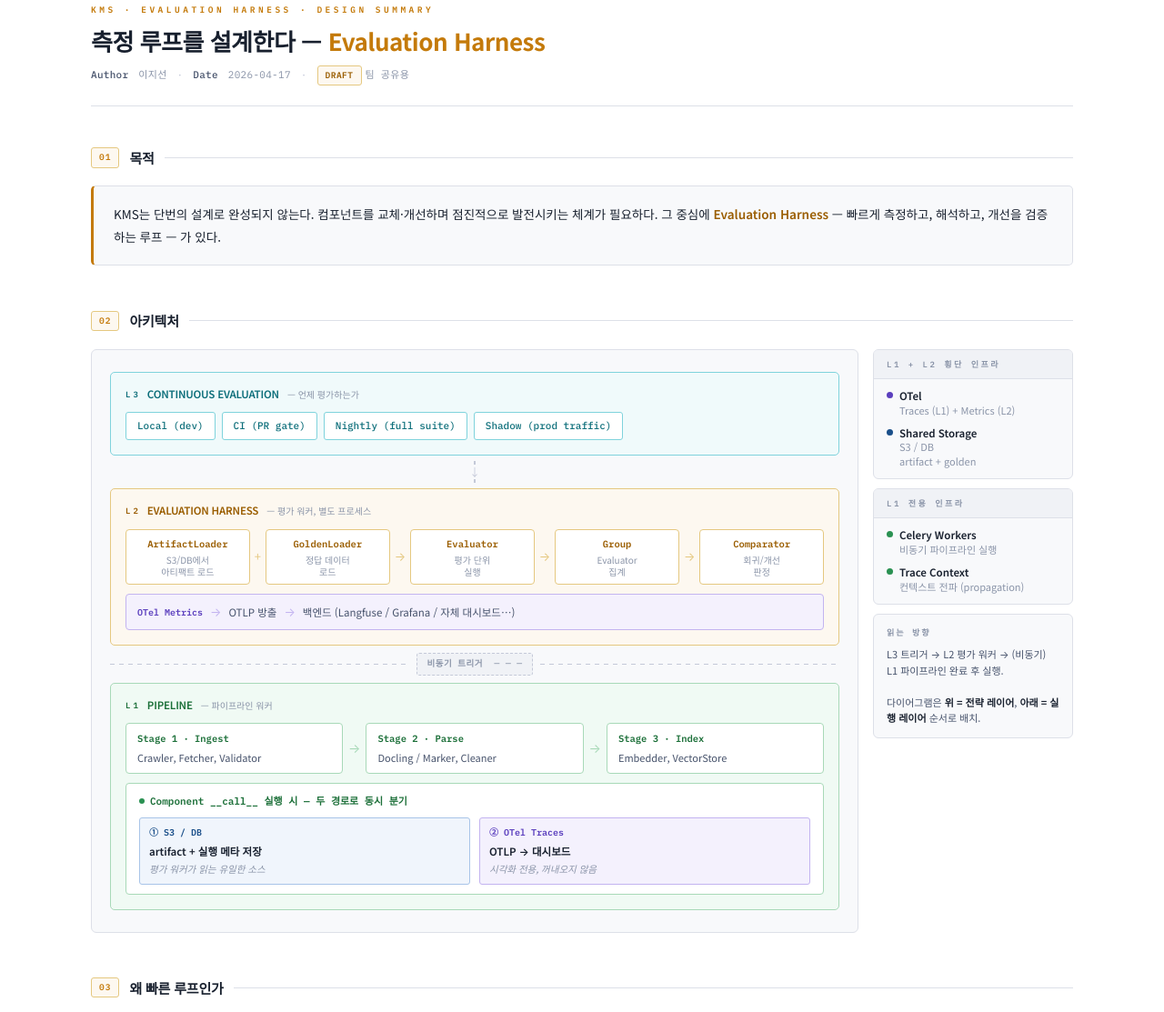
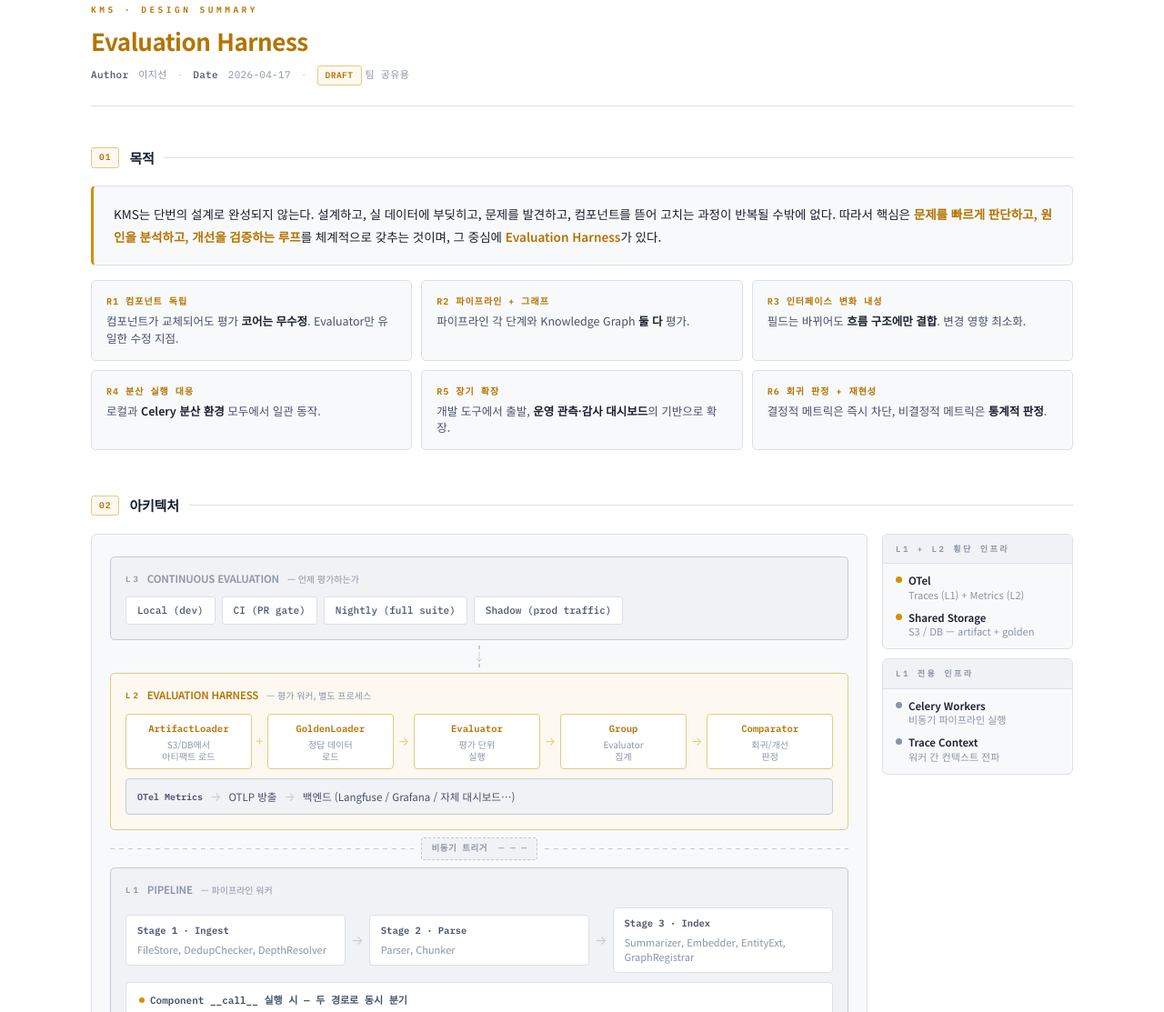
Before and after one commit to JiseonLee-jul/daylog, a plain HTML site: page vault/inbox/raw/260417_kms-evaluation-harness-summary.html in a window 1280 px wide. Shown: the part 41-1154 px from the top of the page at 91% size. Drawn offline with Linux system fonts and the light colour scheme.

Commit message:
vault backup: 2026-04-20 10:56:06

```diff
--- a/vault/inbox/raw/260417_kms-evaluation-harness-summary.html
+++ b/vault/inbox/raw/260417_kms-evaluation-harness-summary.html
@@ -3,14 +3,15 @@
 <head>
 <meta charset="UTF-8">
 <meta name="viewport" content="width=device-width, initial-scale=1.0">
-<title>측정 루프를 설계한다 — Evaluation Harness</title>
+<title>Evaluation Harness</title>
 <style>
   @import url('https://fonts.googleapis.com/css2?family=IBM+Plex+Mono:wght@400;500;600&family=Noto+Sans+KR:wght@400;500;600;700&display=swap');
 
   :root {
     --bg:         #ffffff;
     --bg-1:       #f8f9fb;
-    --bg-2:       #f0f2f6;
+    --bg-2:       #f0f2f5;
+    --bg-3:       #e6e9ee;
     --border:     #dde0e8;
     --border-hi:  #c4c9d8;
 
@@ -18,33 +19,10 @@
     --text-dim:   #46526b;
     --text-mute:  #8a94a8;
 
-    /* L1 — Green */
-    --g:          #1b6f38;
-    --g-mid:      #2a9152;
-    --g-bg:       #f0faf4;
-    --g-border:   #a8d9b8;
-
-    /* L2 — Amber */
-    --a:          #9a5d00;
-    --a-mid:      #c47a0a;
-    --a-bg:       #fdf8f0;
-    --a-border:   #e5c880;
-
-    /* L3 — Teal */
-    --t:          #0c6e7a;
-    --t-mid:      #0e8fa0;
-    --t-bg:       #f0fafb;
-    --t-border:   #7fd3dc;
-
-    /* OTel accent */
-    --otel:       #5b3fbe;
-    --otel-bg:    #f4f1fd;
-    --otel-border:#c3b4f0;
-
-    /* Storage accent */
-    --stor:       #1a4f8a;
-    --stor-bg:    #f0f5fc;
-    --stor-border:#a8c4e8;
+    --accent:     #b37400;
+    --accent-mid: #d49000;
+    --accent-bg:  #fdf8f0;
+    --accent-border: #e5c880;
 
     --mono: 'IBM Plex Mono', 'Consolas', monospace;
     --sans: 'Noto Sans KR', -apple-system, 'Malgun Gothic', sans-serif;
@@ -75,7 +53,7 @@
     font-size: 9.5px;
     font-weight: 600;
     letter-spacing: 3.5px;
-    color: var(--a-mid);
+    color: var(--accent);
     text-transform: uppercase;
     margin-bottom: 10px;
     display: block;
@@ -90,7 +68,7 @@
   }
   h1 em {
     font-style: normal;
-    color: var(--a-mid);
+    color: var(--accent);
   }
   .header-meta {
     font-family: var(--mono);
@@ -110,9 +88,9 @@
     font-weight: 600;
     padding: 2px 8px;
     border-radius: 3px;
-    background: var(--a-bg);
-    border: 1px solid var(--a-border);
-    color: var(--a);
+    background: var(--accent-bg);
+    border: 1px solid var(--accent-border);
+    color: var(--accent);
     letter-spacing: 0.5px;
     text-transform: uppercase;
   }
@@ -128,13 +106,12 @@
     font-family: var(--mono);
     font-size: 9.5px;
     font-weight: 600;
-    color: var(--a-mid);
-    background: var(--a-bg);
-    border: 1px solid var(--a-border);
+    color: var(--accent);
+    background: var(--accent-bg);
+    border: 1px solid var(--accent-border);
     border-radius: 3px;
     padding: 2px 8px;
     letter-spacing: 1px;
-    white-space: nowrap;
   }
   .sec-title {
     font-size: 15px;
@@ -146,25 +123,56 @@
 
   section { margin-bottom: 48px; }
 
-  /* ── 섹션 1: 목적 ── */
+  /* ── 섹션 1: 목적 + 요구사항 ── */
   .purpose-block {
     background: var(--bg-1);
     border: 1px solid var(--border);
-    border-left: 3px solid var(--a-mid);
+    border-left: 3px solid var(--accent-mid);
     border-radius: var(--radius);
     padding: 18px 22px;
     font-size: 13.5px;
     line-height: 1.85;
     color: var(--text);
+    margin-bottom: 16px;
   }
-  .purpose-block strong { color: var(--a); font-weight: 600; }
+  .purpose-block strong { color: var(--accent); font-weight: 600; }
+
+  .req-grid {
+    display: grid;
+    grid-template-columns: repeat(3, 1fr);
+    gap: 10px;
+  }
+  @media (max-width: 720px) {
+    .req-grid { grid-template-columns: 1fr; }
+  }
+  .req-item {
+    background: var(--bg-1);
+    border: 1px solid var(--border);
+    border-radius: var(--radius);
+    padding: 14px 16px;
+  }
+  .req-id {
+    font-family: var(--mono);
+    font-size: 10px;
+    font-weight: 600;
+    color: var(--accent);
+    letter-spacing: 1px;
+    margin-bottom: 4px;
+    display: block;
+  }
+  .req-text {
+    font-size: 12.5px;
+    color: var(--text-dim);
+    line-height: 1.5;
+  }
+  .req-text strong { color: var(--text); font-weight: 600; }
 
   /* ══════════════════════════════════════════
      섹션 2: 아키텍처 플로우차트
   ══════════════════════════════════════════ */
   .arch-outer {
     display: grid;
-    grid-template-columns: 1fr 220px;
+    grid-template-columns: 1fr 210px;
     gap: 16px;
     align-items: start;
   }
@@ -172,7 +180,6 @@
     .arch-outer { grid-template-columns: 1fr; }
   }
 
-  /* 메인 플로우 컬럼 */
   .arch-flow {
     background: var(--bg-1);
     border: 1px solid var(--border);
@@ -180,26 +187,19 @@
     padding: 24px 20px;
     display: flex;
     flex-direction: column;
-    gap: 0;
   }
 
-  /* 각 계층 블록 */
   .layer-block {
     border-radius: var(--radius);
     padding: 14px 16px 16px;
-    position: relative;
   }
-  .lb-l1 {
-    background: var(--g-bg);
-    border: 1.5px solid var(--g-border);
+  .lb-active {
+    background: var(--accent-bg);
+    border: 1.5px solid var(--accent-border);
   }
-  .lb-l2 {
-    background: var(--a-bg);
-    border: 1.5px solid var(--a-border);
-  }
-  .lb-l3 {
-    background: var(--t-bg);
-    border: 1.5px solid var(--t-border);
+  .lb-neutral {
+    background: var(--bg-2);
+    border: 1.5px solid var(--border-hi);
   }
 
   .lb-label {
@@ -213,15 +213,13 @@
     align-items: center;
     gap: 7px;
   }
-  .lb-l1 .lb-label { color: var(--g); }
-  .lb-l2 .lb-label { color: var(--a); }
-  .lb-l3 .lb-label { color: var(--t); }
+  .lb-active .lb-label { color: var(--accent); }
+  .lb-neutral .lb-label { color: var(--text-mute); }
   .lb-label .lname {
     font-size: 11.5px;
     font-weight: 600;
     letter-spacing: -0.2px;
     font-family: var(--sans);
-    opacity: 1;
   }
   .lb-label .lsub {
     font-size: 10px;
@@ -232,7 +230,7 @@
     margin-left: 2px;
   }
 
-  /* L1 파이프라인 스테이지 */
+  /* L1 스테이지 */
   .pipeline-stages {
     display: flex;
     align-items: center;
@@ -242,7 +240,7 @@
   }
   .stage-box {
     background: var(--bg);
-    border: 1px solid var(--g-border);
+    border: 1px solid var(--border);
     border-radius: 4px;
     padding: 8px 12px;
     flex: 1;
@@ -252,17 +250,17 @@
     font-family: var(--mono);
     font-size: 10.5px;
     font-weight: 600;
-    color: var(--g);
+    color: var(--text-dim);
     margin-bottom: 4px;
   }
   .stage-comps {
     font-size: 11px;
-    color: var(--text-dim);
+    color: var(--text-mute);
     line-height: 1.45;
   }
   .stage-arrow {
     font-size: 14px;
-    color: var(--g-border);
+    color: var(--border-hi);
     padding: 0 6px;
     flex-shrink: 0;
   }
@@ -270,7 +268,7 @@
   /* __call__ 분기 */
   .call-section {
     background: var(--bg);
-    border: 1px solid var(--g-border);
+    border: 1px solid var(--border);
     border-radius: 4px;
     padding: 10px 14px;
   }
@@ -278,7 +276,7 @@
     font-family: var(--mono);
     font-size: 11px;
     font-weight: 600;
-    color: var(--g);
+    color: var(--text-dim);
     margin-bottom: 8px;
     display: flex;
     align-items: center;
@@ -289,7 +287,7 @@
     display: inline-block;
     width: 6px; height: 6px;
     border-radius: 50%;
-    background: var(--g-mid);
+    background: var(--accent-mid);
     flex-shrink: 0;
   }
   .fork-row {
@@ -306,13 +304,13 @@
     flex-direction: column;
     gap: 3px;
   }
-  .fork-path-1 {
-    background: var(--stor-bg);
-    border: 1px solid var(--stor-border);
+  .fork-primary {
+    background: var(--accent-bg);
+    border: 1px solid var(--accent-border);
   }
-  .fork-path-2 {
-    background: var(--otel-bg);
-    border: 1px solid var(--otel-border);
+  .fork-secondary {
+    background: var(--bg-2);
+    border: 1px solid var(--border-hi);
   }
   .fork-num {
     font-family: var(--mono);
@@ -320,8 +318,8 @@
     font-weight: 600;
     margin-bottom: 2px;
   }
-  .fork-path-1 .fork-num { color: var(--stor); }
-  .fork-path-2 .fork-num { color: var(--otel); }
+  .fork-primary .fork-num { color: var(--accent); }
+  .fork-secondary .fork-num { color: var(--text-mute); }
   .fork-dest {
     font-weight: 600;
     color: var(--text);
@@ -333,14 +331,13 @@
     font-style: italic;
   }
 
-  /* 플로우 커넥터들 */
+  /* 커넥터 */
   .flow-connector {
     display: flex;
     flex-direction: column;
     align-items: center;
     padding: 6px 0;
     gap: 2px;
-    position: relative;
   }
   .conn-line {
     width: 1.5px;
@@ -352,18 +349,6 @@
     color: var(--border-hi);
     line-height: 1;
   }
-  .conn-label {
-    font-family: var(--mono);
-    font-size: 9.5px;
-    color: var(--text-mute);
-    background: var(--bg);
-    border: 1px solid var(--border);
-    border-radius: 20px;
-    padding: 2px 10px;
-    white-space: nowrap;
-    letter-spacing: 0.3px;
-  }
-
   .async-connector {
     display: flex;
     align-items: center;
@@ -374,13 +359,7 @@
   .async-line {
     flex: 1;
     height: 1.5px;
-    background: repeating-linear-gradient(
-      90deg,
-      var(--border-hi) 0px,
-      var(--border-hi) 5px,
-      transparent 5px,
-      transparent 10px
-    );
+    background: repeating-linear-gradient(90deg, var(--border-hi) 0px, var(--border-hi) 5px, transparent 5px, transparent 10px);
   }
   .async-badge {
     font-family: var(--mono);
@@ -395,7 +374,7 @@
     letter-spacing: 0.5px;
   }
 
-  /* L2 Harness 내부 */
+  /* L2 내부 */
   .l2-pipeline {
     display: flex;
     align-items: center;
@@ -404,7 +383,7 @@
   }
   .l2-node {
     background: var(--bg);
-    border: 1px solid var(--a-border);
+    border: 1px solid var(--accent-border);
     border-radius: 4px;
     padding: 7px 11px;
     font-size: 11.5px;
@@ -416,7 +395,7 @@
     font-family: var(--mono);
     font-size: 10.5px;
     font-weight: 600;
-    color: var(--a);
+    color: var(--accent);
     margin-bottom: 2px;
   }
   .l2-node-sub {
@@ -426,15 +405,14 @@
   }
   .l2-arrow {
     font-size: 13px;
-    color: var(--a-border);
+    color: var(--accent-border);
     padding: 0 5px;
     flex-shrink: 0;
   }
-
   .l2-emit {
     margin-top: 10px;
-    background: var(--otel-bg);
-    border: 1px solid var(--otel-border);
+    background: var(--bg-2);
+    border: 1px solid var(--border-hi);
     border-radius: 4px;
     padding: 8px 12px;
     font-size: 11.5px;
@@ -447,12 +425,12 @@
     font-family: var(--mono);
     font-size: 10px;
     font-weight: 600;
-    color: var(--otel);
+    color: var(--text-dim);
     white-space: nowrap;
   }
-  .l2-emit-arrow { color: var(--otel-border); font-size: 13px; }
+  .l2-emit-arrow { color: var(--border-hi); font-size: 13px; }
 
-  /* L3 트리거 */
+  /* L3 칩 */
   .l3-chips {
     display: flex;
     gap: 7px;
@@ -464,8 +442,8 @@
     padding: 5px 12px;
     border-radius: 3px;
     background: var(--bg);
-    border: 1px solid var(--t-border);
-    color: var(--t);
+    border: 1px solid var(--border);
+    color: var(--text-dim);
     font-weight: 500;
   }
 
@@ -512,9 +490,8 @@
     flex-shrink: 0;
     margin-top: 4px;
   }
-  .dot-otel  { background: var(--otel); }
-  .dot-stor  { background: var(--stor); }
-  .dot-green { background: var(--g-mid); }
+  .dot-accent { background: var(--accent-mid); }
+  .dot-gray   { background: var(--text-mute); }
 
   /* ── 섹션 3: 카드 ── */
   .cards {
@@ -528,6 +505,7 @@
   .card {
     background: var(--bg-1);
     border: 1px solid var(--border);
+    border-top: 3px solid var(--accent-mid);
     border-radius: var(--radius);
     padding: 0;
     display: flex;
@@ -544,12 +522,10 @@
     font-weight: 600;
     letter-spacing: 2px;
     text-transform: uppercase;
+    color: var(--accent);
     margin-bottom: 6px;
     display: block;
   }
-  .card-tag-g  { color: var(--g); }
-  .card-tag-a  { color: var(--a); }
-  .card-tag-t  { color: var(--t); }
   .card-title {
     font-size: 13.5px;
     font-weight: 700;
@@ -578,9 +554,6 @@
     color: var(--text-mute);
   }
   .card-item strong { color: var(--text); font-weight: 600; }
-  .card-accent-g { border-top: 3px solid var(--g-mid); }
-  .card-accent-a { border-top: 3px solid var(--a-mid); }
-  .card-accent-t { border-top: 3px solid var(--t-mid); }
 
   /* ── 섹션 4: 표 ── */
   .table-wrap {
@@ -628,7 +601,7 @@
     border: 1px solid var(--border);
     border-radius: 2px;
     padding: 1px 6px;
-    color: var(--t);
+    color: var(--accent);
   }
 
   /* ── FOOTER ── */
@@ -647,9 +620,9 @@
     color: var(--text-mute);
   }
   .footer-ref a {
-    color: var(--a-mid);
+    color: var(--accent);
     text-decoration: none;
-    border-bottom: 1px solid var(--a-border);
+    border-bottom: 1px solid var(--accent-border);
   }
   .footer-date {
     font-family: var(--mono);
@@ -663,8 +636,8 @@
 
   <!-- HEADER -->
   <header>
-    <span class="header-tag">KMS &middot; Evaluation Harness &middot; Design Summary</span>
-    <h1>측정 루프를 설계한다 — <em>Evaluation Harness</em></h1>
+    <span class="header-tag">KMS &middot; Design Summary</span>
+    <h1><em>Evaluation Harness</em></h1>
     <div class="header-meta">
       <b>Author</b>&nbsp;이지선
       <span class="sep">&nbsp;&middot;&nbsp;</span>
@@ -675,7 +648,7 @@
     </div>
   </header>
 
-  <!-- 섹션 1: 목적 -->
+  <!-- 섹션 1: 목적 + 요구사항 -->
   <section>
     <div class="sec-label">
       <span class="sec-num">01</span>
@@ -683,8 +656,34 @@
       <span class="sec-line"></span>
     </div>
     <div class="purpose-block">
-      KMS는 단번의 설계로 완성되지 않는다. 컴포넌트를 교체·개선하며 점진적으로 발전시키는 체계가 필요하다.
-      그 중심에 <strong>Evaluation Harness</strong> — 빠르게 측정하고, 해석하고, 개선을 검증하는 루프 — 가 있다.
+      KMS는 단번의 설계로 완성되지 않는다. 설계하고, 실 데이터에 부딪히고, 문제를 발견하고, 컴포넌트를 뜯어 고치는 과정이 반복될 수밖에 없다.
+      따라서 핵심은 <strong>문제를 빠르게 판단하고, 원인을 분석하고, 개선을 검증하는 루프</strong>를 체계적으로 갖추는 것이며, 그 중심에 <strong>Evaluation Harness</strong>가 있다.
+    </div>
+    <div class="req-grid">
+      <div class="req-item">
+        <span class="req-id">R1 컴포넌트 독립</span>
+        <div class="req-text">컴포넌트가 교체되어도 평가 <strong>코어는 무수정</strong>. Evaluator만 유일한 수정 지점.</div>
+      </div>
+      <div class="req-item">
+        <span class="req-id">R2 파이프라인 + 그래프</span>
+        <div class="req-text">파이프라인 각 단계와 Knowledge Graph <strong>둘 다</strong> 평가.</div>
+      </div>
+      <div class="req-item">
+        <span class="req-id">R3 인터페이스 변화 내성</span>
+        <div class="req-text">필드는 바뀌어도 <strong>흐름 구조에만 결합</strong>. 변경 영향 최소화.</div>
+      </div>
+      <div class="req-item">
+        <span class="req-id">R4 분산 실행 대응</span>
+        <div class="req-text">로컬과 <strong>Celery 분산 환경</strong> 모두에서 일관 동작.</div>
+      </div>
+      <div class="req-item">
+        <span class="req-id">R5 장기 확장</span>
+        <div class="req-text">개발 도구에서 출발, <strong>운영 관측·감사 대시보드</strong>의 기반으로 확장.</div>
+      </div>
+      <div class="req-item">
+        <span class="req-id">R6 회귀 판정 + 재현성</span>
+        <div class="req-text">결정적 메트릭은 즉시 차단, 비결정적 메트릭은 <strong>통계적 판정</strong>.</div>
+      </div>
     </div>
   </section>
 
@@ -702,7 +701,7 @@
       <div class="arch-flow">
 
         <!-- L3 -->
-        <div class="layer-block lb-l3">
+        <div class="layer-block lb-neutral">
           <div class="lb-label">
             <span>L3</span>
             <span class="lname">Continuous Evaluation</span>
@@ -723,7 +722,7 @@
         </div>
 
         <!-- L2 -->
-        <div class="layer-block lb-l2">
+        <div class="layer-block lb-active">
           <div class="lb-label">
             <span>L2</span>
             <span class="lname">Evaluation Harness</span>
@@ -773,41 +772,39 @@
         </div>
 
         <!-- L1 -->
-        <div class="layer-block lb-l1">
+        <div class="layer-block lb-neutral">
           <div class="lb-label">
             <span>L1</span>
             <span class="lname">Pipeline</span>
             <span class="lsub">— 파이프라인 워커</span>
           </div>
 
-          <!-- Stages -->
           <div class="pipeline-stages">
             <div class="stage-box">
               <div class="stage-name">Stage 1 · Ingest</div>
-              <div class="stage-comps">Crawler, Fetcher, Validator</div>
+              <div class="stage-comps">FileStore, DedupChecker, DepthResolver</div>
             </div>
             <div class="stage-arrow">&#8594;</div>
             <div class="stage-box">
               <div class="stage-name">Stage 2 · Parse</div>
-              <div class="stage-comps">Docling / Marker, Cleaner</div>
+              <div class="stage-comps">Parser, Chunker</div>
             </div>
             <div class="stage-arrow">&#8594;</div>
             <div class="stage-box">
               <div class="stage-name">Stage 3 · Index</div>
-              <div class="stage-comps">Embedder, VectorStore</div>
+              <div class="stage-comps">Summarizer, Embedder, EntityExt, GraphRegistrar</div>
             </div>
           </div>
 
-          <!-- __call__ 분기 -->
           <div class="call-section">
             <div class="call-trigger">Component __call__ 실행 시 — 두 경로로 동시 분기</div>
             <div class="fork-row">
-              <div class="fork-path fork-path-1">
+              <div class="fork-path fork-primary">
                 <span class="fork-num">① S3 / DB</span>
                 <span class="fork-dest">artifact + 실행 메타 저장</span>
                 <span class="fork-note">평가 워커가 읽는 유일한 소스</span>
               </div>
-              <div class="fork-path fork-path-2">
+              <div class="fork-path fork-secondary">
                 <span class="fork-num">② OTel Traces</span>
                 <span class="fork-dest">OTLP → 대시보드</span>
                 <span class="fork-note">시각화 전용, 꺼내오지 않음</span>
@@ -816,7 +813,7 @@
           </div>
         </div>
 
-      </div><!-- /arch-flow -->
+      </div>
 
       <!-- 횡단 인프라 사이드바 -->
       <div class="infra-sidebar">
@@ -825,17 +822,17 @@
           <div class="infra-panel-header">L1 + L2 횡단 인프라</div>
           <div class="infra-items">
             <div class="infra-item">
-              <div class="infra-dot dot-otel"></div>
+              <div class="infra-dot dot-accent"></div>
               <div>
                 <div style="font-weight:600;color:var(--text);font-size:11.5px;">OTel</div>
                 <div style="font-size:11px;color:var(--text-mute);">Traces (L1) + Metrics (L2)</div>
               </div>
             </div>
             <div class="infra-item">
-              <div class="infra-dot dot-stor"></div>
+              <div class="infra-dot dot-accent"></div>
               <div>
                 <div style="font-weight:600;color:var(--text);font-size:11.5px;">Shared Storage</div>
-                <div style="font-size:11px;color:var(--text-mute);">S3 / DB<br>artifact + golden</div>
+                <div style="font-size:11px;color:var(--text-mute);">S3 / DB — artifact + golden</div>
               </div>
             </div>
           </div>
@@ -845,33 +842,25 @@
           <div class="infra-panel-header">L1 전용 인프라</div>
           <div class="infra-items">
             <div class="infra-item">
-              <div class="infra-dot dot-green"></div>
+              <div class="infra-dot dot-gray"></div>
               <div>
                 <div style="font-weight:600;color:var(--text);font-size:11.5px;">Celery Workers</div>
                 <div style="font-size:11px;color:var(--text-mute);">비동기 파이프라인 실행</div>
               </div>
             </div>
             <div class="infra-item">
-              <div class="infra-dot dot-green"></div>
+              <div class="infra-dot dot-gray"></div>
               <div>
                 <div style="font-weight:600;color:var(--text);font-size:11.5px;">Trace Context</div>
-                <div style="font-size:11px;color:var(--text-mute);">컨텍스트 전파 (propagation)</div>
+                <div style="font-size:11px;color:var(--text-mute);">워커 간 컨텍스트 전파</div>
               </div>
             </div>
           </div>
         </div>
 
-        <div style="background:var(--bg-1);border:1px solid var(--border);border-radius:6px;padding:12px 14px;">
-          <div style="font-family:var(--mono);font-size:9px;font-weight:600;letter-spacing:2px;text-transform:uppercase;color:var(--text-mute);margin-bottom:8px;">읽는 방향</div>
-          <div style="font-size:11px;color:var(--text-dim);line-height:1.6;">
-            L3 트리거 → L2 평가 워커 → (비동기) L1 파이프라인 완료 후 실행.<br><br>
-            다이어그램은 <strong style="color:var(--text);">위 = 전략 레이어</strong>, <strong style="color:var(--text);">아래 = 실행 레이어</strong> 순서로 배치.
-          </div>
-        </div>
+      </div>
 
-      </div><!-- /infra-sidebar -->
-
-    </div><!-- /arch-outer -->
+    </div>
   </section>
 
   <!-- 섹션 3: 왜 빠른 루프인가 -->
@@ -883,9 +872,9 @@
     </div>
     <div class="cards">
 
-      <div class="card card-accent-g">
+      <div class="card">
         <div class="card-head">
-          <span class="card-tag card-tag-g">컴포넌트 격리</span>
+          <span class="card-tag">컴포넌트 격리</span>
           <div class="card-title">컴포넌트를 바꿔도<br>평가는 안 깨진다</div>
         </div>
         <div class="card-body">
@@ -895,9 +884,9 @@
         </div>
       </div>
 
-      <div class="card card-accent-a">
+      <div class="card">
         <div class="card-head">
-          <span class="card-tag card-tag-a">확장성</span>
+          <span class="card-tag">확장성</span>
           <div class="card-title">평가 항목을 YAML 한 장으로 추가한다</div>
         </div>
         <div class="card-body">
@@ -907,9 +896,9 @@
         </div>
       </div>
 
-      <div class="card card-accent-t">
+      <div class="card">
         <div class="card-head">
-          <span class="card-tag card-tag-t">벤더 독립</span>
+          <span class="card-tag">벤더 독립</span>
           <div class="card-title">대시보드를 자유롭게 바꿀 수 있다</div>
         </div>
         <div class="card-body">
```
